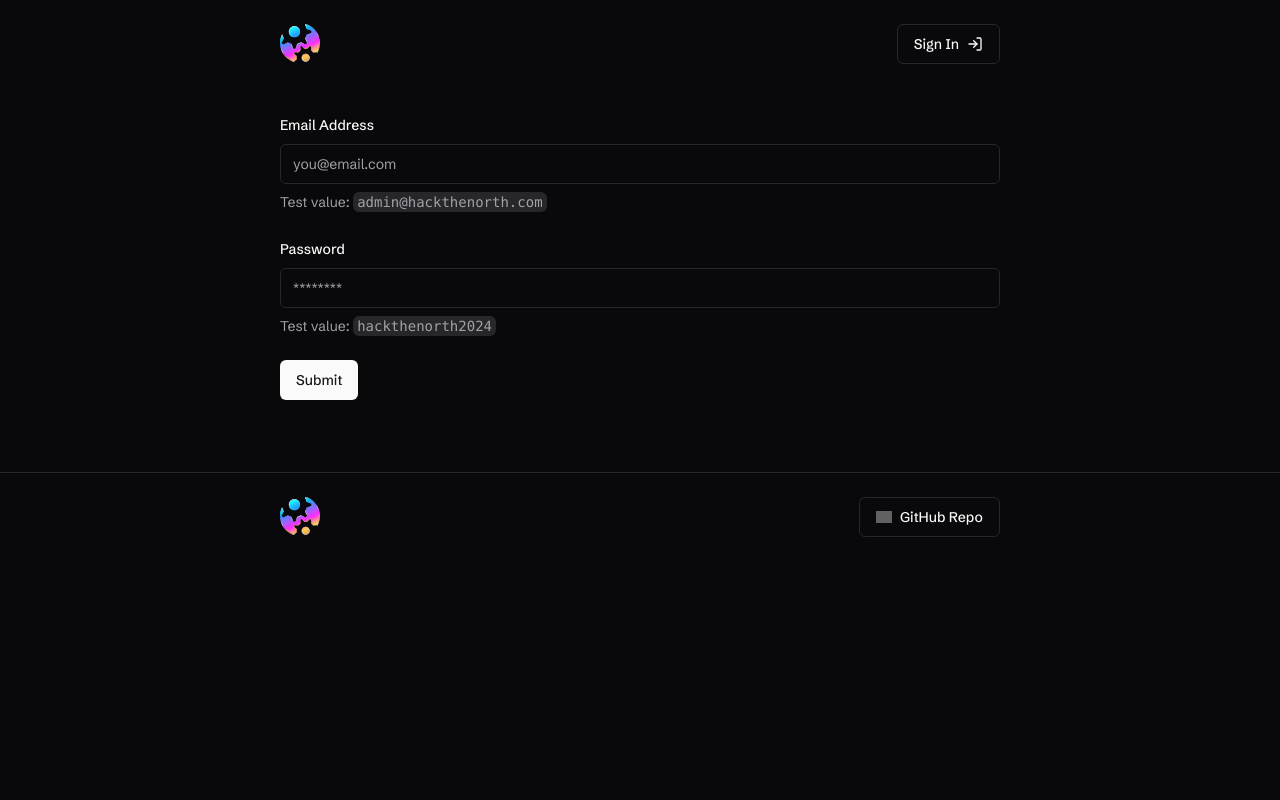
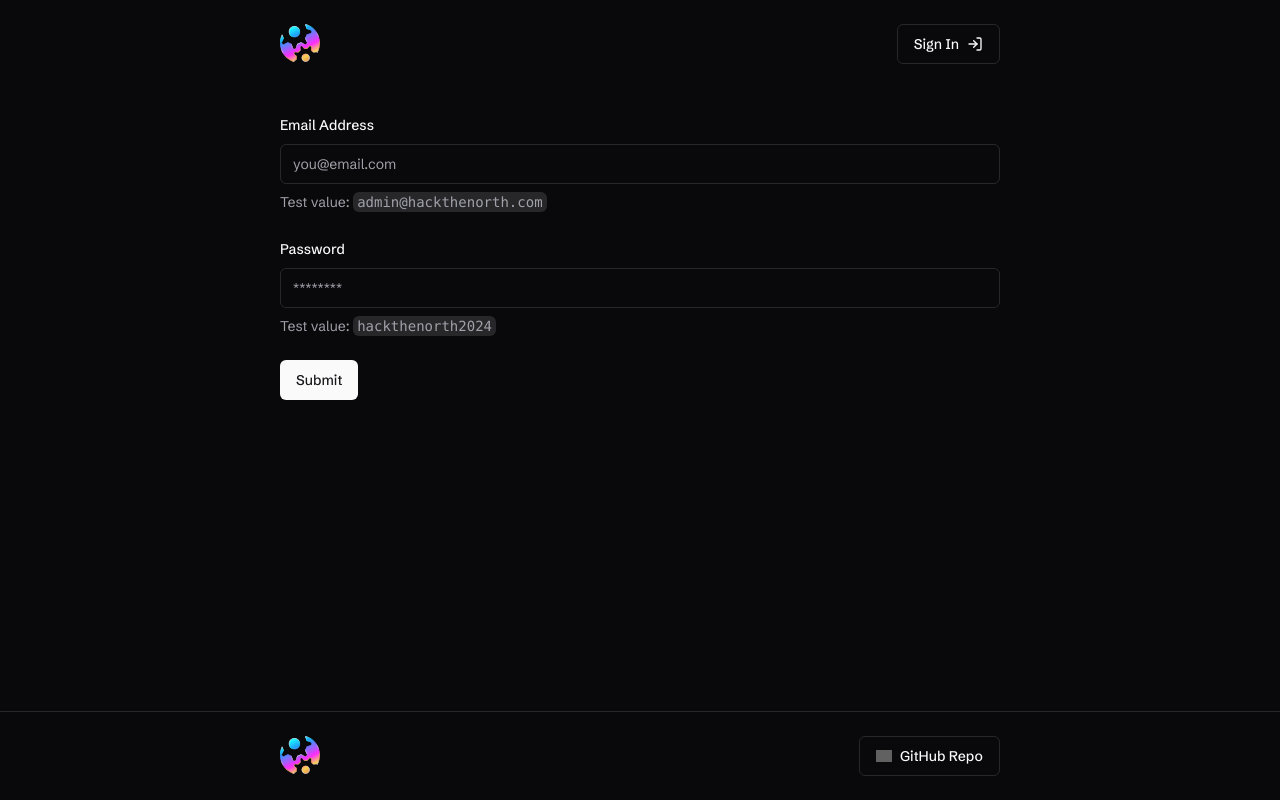
Before and after one commit to ishaan1013/htn-frontend, a Next.js app: page /auth in a window 1280 px wide. Built offline with nearby package versions, Linux system fonts and the light colour scheme; grey boxes are pictures that could not be loaded.

Commit message:
fix footer positioning

```diff
--- a/app/layout.tsx
+++ b/app/layout.tsx
@@ -29,9 +29,11 @@ export default function RootLayout({
           forcedTheme="dark"
           disableTransitionOnChange
         >
-          <NavBar />
-          {children}
-          <Footer />
+          <div className="min-h-screen relative">
+            <NavBar />
+            {children}
+            <Footer />
+          </div>
         </ThemeProvider>
       </body>
     </html>
--- a/app/page.tsx
+++ b/app/page.tsx
@@ -9,7 +9,7 @@ export default async function Home() {
 
   return (
     <>
-      <main className="w-screen flex justify-center">
+      <main className="w-screen flex pb-24 justify-center">
         <div className="w-full max-w-screen-md p-6 flex flex-col items-start justify-start">
           <UnderlinedText className="text-4xl font-semibold">
             Events
--- a/components/layout/footer.tsx
+++ b/components/layout/footer.tsx
@@ -5,8 +5,8 @@ import { Button } from "../ui/button"
 
 export default function Footer() {
   return (
-    <div className="w-screen border-t border-border mt-12 flex select-none justify-center">
-      <nav className="w-full max-w-screen-md p-6 flex items-center justify-between">
+    <div className="w-screen absolute bottom-0 border-t border-border flex select-none justify-center">
+      <footer className="w-full max-w-screen-md p-6 flex items-center justify-between">
         <Link href="/" className="w-10 h-10">
           <Image alt="Logo" src={Logo} height={40} width={40} />
         </Link>
@@ -22,7 +22,7 @@ export default function Footer() {
             GitHub Repo
           </Button>
         </a>
-      </nav>
+      </footer>
     </div>
   )
 }
```
